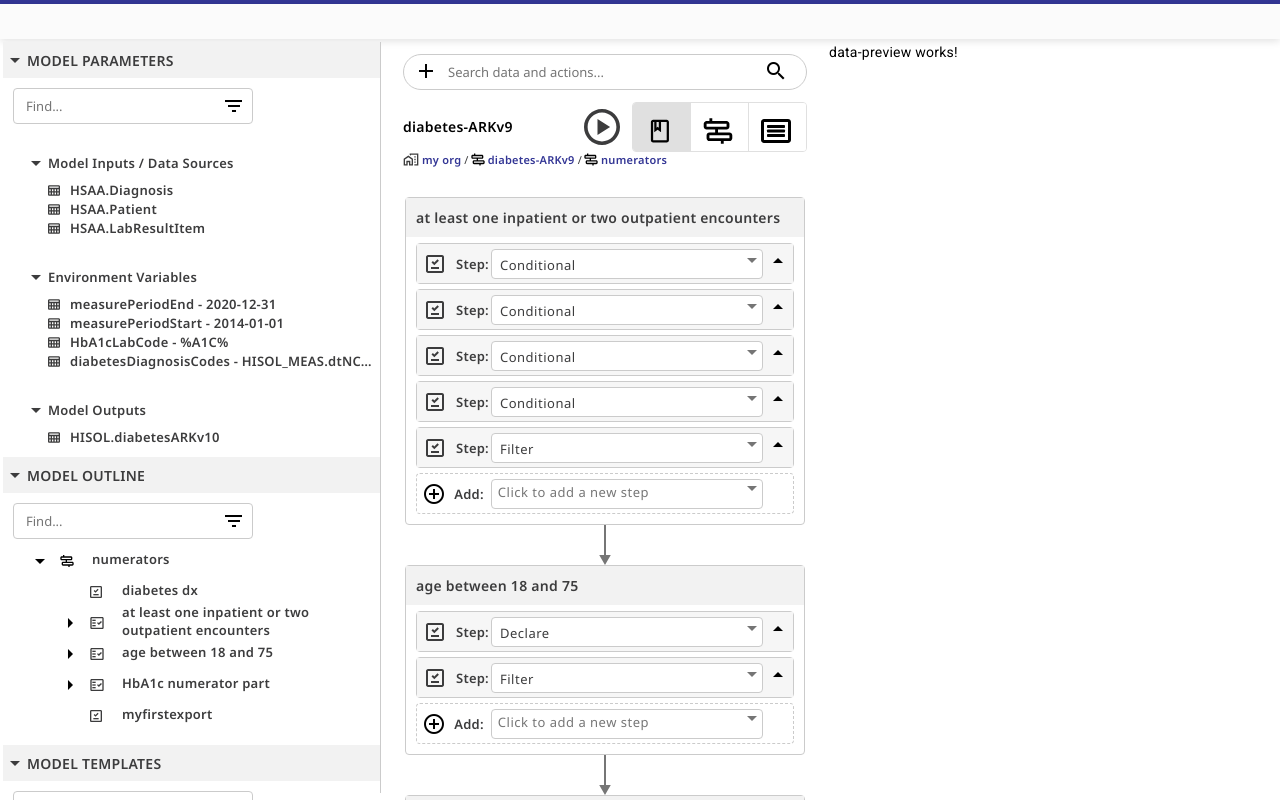
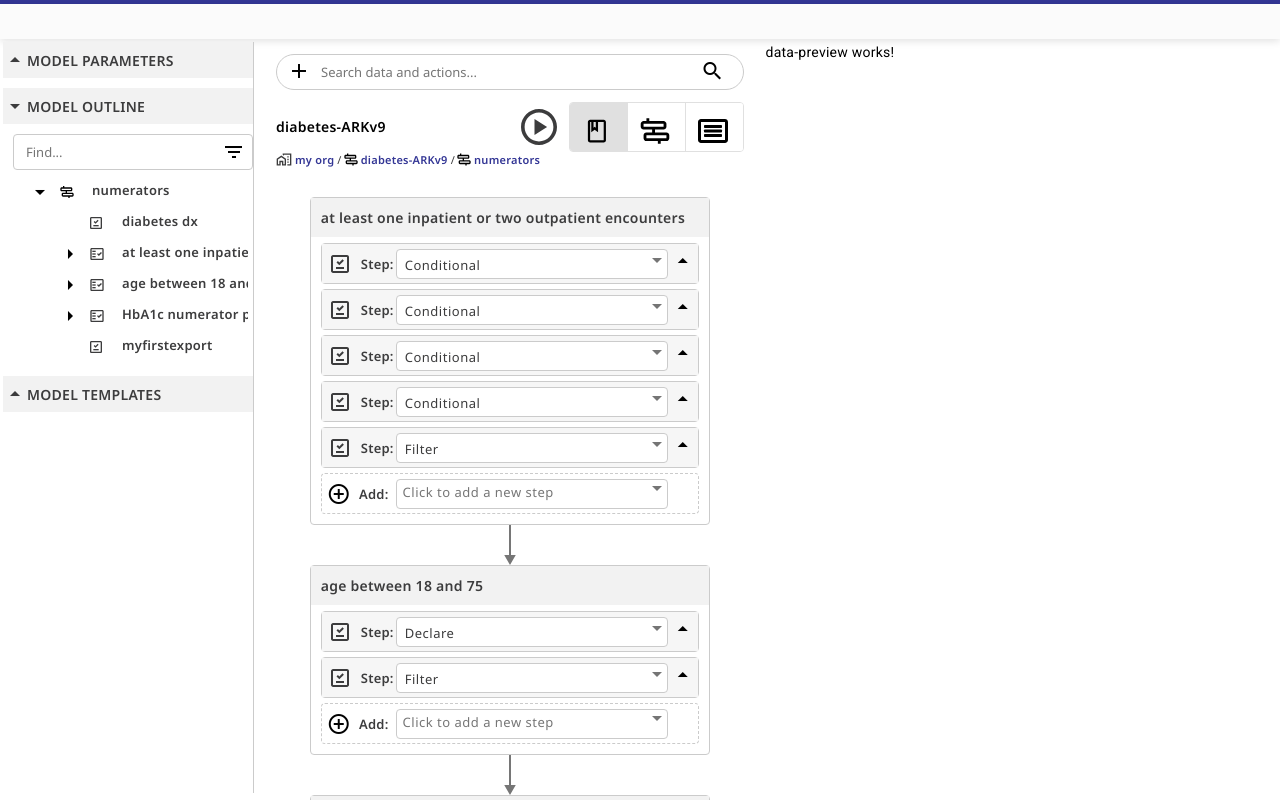
Before and after one commit to isc-rsingh/asbui, an Angular app: page / in a window 1280 px wide. Shown: the top 800 px of the page. Built offline with nearby package versions, Linux system fonts and the light colour scheme.

Commit message:
Fix expand bug

```diff
--- a/src/app/datasets-outline/datasets-outline.component.ts
+++ b/src/app/datasets-outline/datasets-outline.component.ts
@@ -21,7 +21,7 @@ export class DatasetsOutlineComponent {
 
   _currentDocument:ObjectFile;
 
-  public expanded:boolean = true;
+  public expanded:boolean = false;
   public inputsExpanded:boolean = true;
   public environmentExpanded:boolean = true;
   public outputsExpanded:boolean = true;
--- a/src/app/model-outline/model-outline-group/model-outline-group.component.html
+++ b/src/app/model-outline/model-outline-group/model-outline-group.component.html
@@ -2,8 +2,8 @@
     <section class="outline-container" *ngFor="let step of steps">
         <div class="step-container" [ngClass]="{'selected-step':step.stepId===currentStepId}">
             <section class="expand-section">
-                <mat-icon fontIcon="arrow_drop_down" *ngIf="expand && expandableStep(step)" (click)="toggleExpand()"></mat-icon>
-                <mat-icon fontIcon="arrow_right" *ngIf="!expand && expandableStep(step)" (click)="toggleExpand()"></mat-icon>
+                <mat-icon fontIcon="arrow_drop_down" *ngIf="expand[step.stepId] && expandableStep(step)" (click)="toggleExpand(step)"></mat-icon>
+                <mat-icon fontIcon="arrow_right" *ngIf="!expand[step.stepId] && expandableStep(step)" (click)="toggleExpand(step)"></mat-icon>
             </section>
             <section class="icon-section">
                 <img src="./assets/pipeline.svg" *ngIf="step.stepType==='pipeline'" class="step-icon">
@@ -14,8 +14,8 @@
                 <p class="description-text">{{step.description}}</p>
             </section>
         </div>
-        <div *ngIf="expand" class="child-steps-container">
-            <app-model-outline-group *ngIf="step.stepType==='group' || step.stepType==='pipeline'" [filter]="filter" [steps]="getGroupSteps(step)" [expand]="false"></app-model-outline-group>
+        <div *ngIf="expand[step.stepId]" class="child-steps-container">
+            <app-model-outline-group *ngIf="step.stepType==='group' || step.stepType==='pipeline'" [filter]="filter" [steps]="getGroupSteps(step)" [isFirstLevel]="false"></app-model-outline-group>
         </div>
     </section>
 </div>
--- a/src/app/model-outline/model-outline-group/model-outline-group.component.scss
+++ b/src/app/model-outline/model-outline-group/model-outline-group.component.scss
@@ -12,6 +12,12 @@
 .step-icon {
     top:3px;
     position: relative;
+}
+
+.description-section {
+    overflow: hidden;
+    white-space: nowrap;
+    text-overflow: ellipsis;
 }
 
 .description-text {
--- a/src/app/model-outline/model-outline-group/model-outline-group.component.ts
+++ b/src/app/model-outline/model-outline-group/model-outline-group.component.ts
@@ -11,17 +11,21 @@ import { GroupArgs, OperationObject, PipelineObject, StepType } from 'src/app/ty
 export class DatasetsOutlineGroupComponent {
   @Input() steps:OperationObject[]=[];
   @Input() filter:string;
-  @Input() expand:boolean;
+  @Input() isFirstLevel: boolean;
 
   constructor(public editorContextService:EditorContextService) {}
 
   private destroy$: Subject<void> = new Subject<void>();
   currentStepId:number | null= null;
+  expand:boolean[]=[];
 
   ngOnInit(): void {
     this.editorContextService.currentFocusedStepId$.pipe(takeUntil(this.destroy$)).subscribe((step) => {
       this.currentStepId = step;
     });
+    this.steps.forEach((s:OperationObject)=>{
+      this.expand[s.stepId] = this.isFirstLevel;
+    })
   }
 
   ngOnDestroy(): void {
@@ -49,8 +53,8 @@ export class DatasetsOutlineGroupComponent {
     return ['pipeline','group'].includes(step.stepType);
   }
 
-  toggleExpand() {
-    this.expand = !this.expand;
+  toggleExpand(step:OperationObject) {
+    this.expand[step.stepId] = !this.expand[step.stepId];
   }
 
   setContextToStep(step:OperationObject) {
--- a/src/app/model-outline/model-outline.component.html
+++ b/src/app/model-outline/model-outline.component.html
@@ -10,7 +10,7 @@
             <mat-icon fontIcon="filter_list" matSuffix></mat-icon>
         </div>
         <div class="steps-container">
-            <app-model-outline-group [steps]="currentDocument.pipelines" [filter]="filter" [expand]="true"></app-model-outline-group>
+            <app-model-outline-group [steps]="currentDocument.pipelines" [filter]="filter" [isFirstLevel]="true"></app-model-outline-group>
         </div>
     </section>
 </section>
--- a/src/app/model-outline/model-outline.component.scss
+++ b/src/app/model-outline/model-outline.component.scss
@@ -30,6 +30,8 @@
 
 .content-container {
     padding-bottom: 10px;
+    max-height:50vh;
+    overflow-y: auto;
 }
 
 .filter-input-container {
--- a/src/app/templates-outline/templates-outline.component.ts
+++ b/src/app/templates-outline/templates-outline.component.ts
@@ -10,7 +10,7 @@ import { lastValueFrom} from 'rxjs';
 })
 export class TemplatesOutlineComponent implements OnInit {
 
-  public expanded:boolean = true;
+  public expanded:boolean = false;
   public standardExpanded:boolean = true;
   public userExpanded:boolean = true;
 
```
